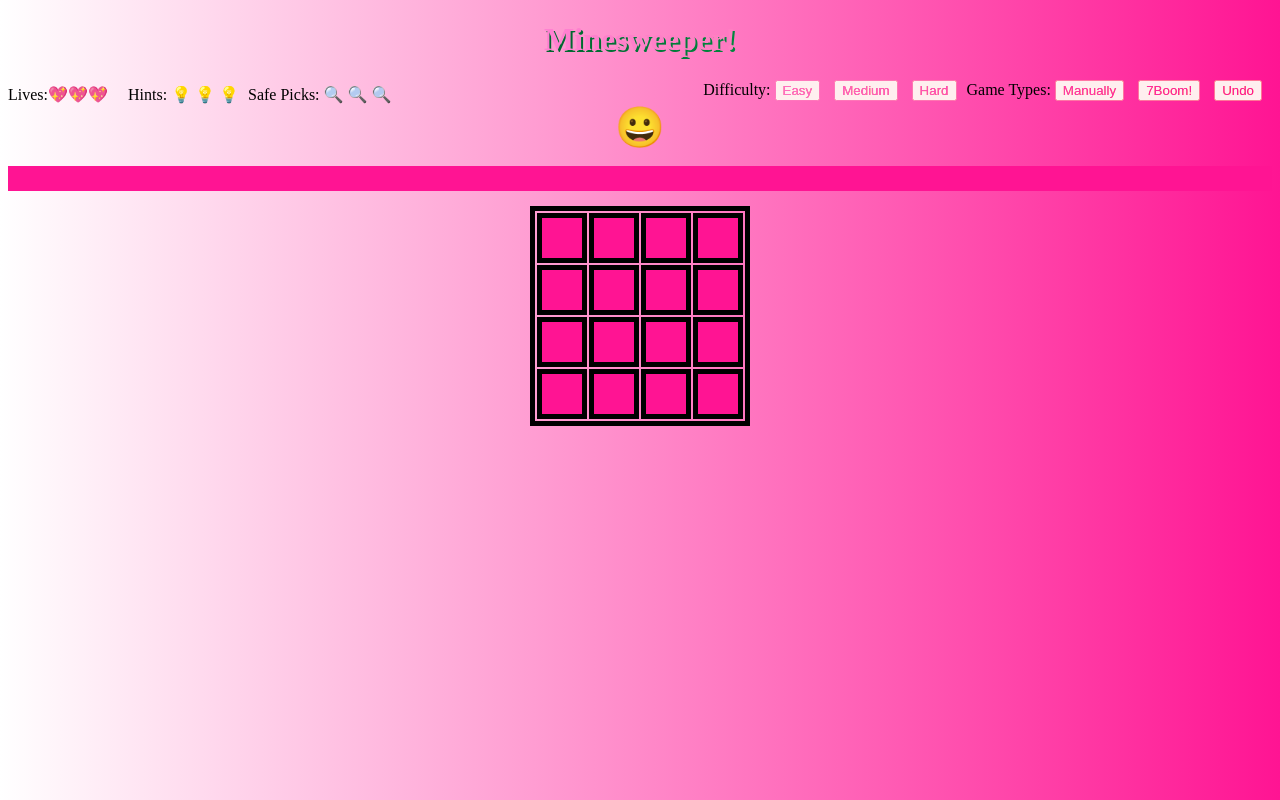
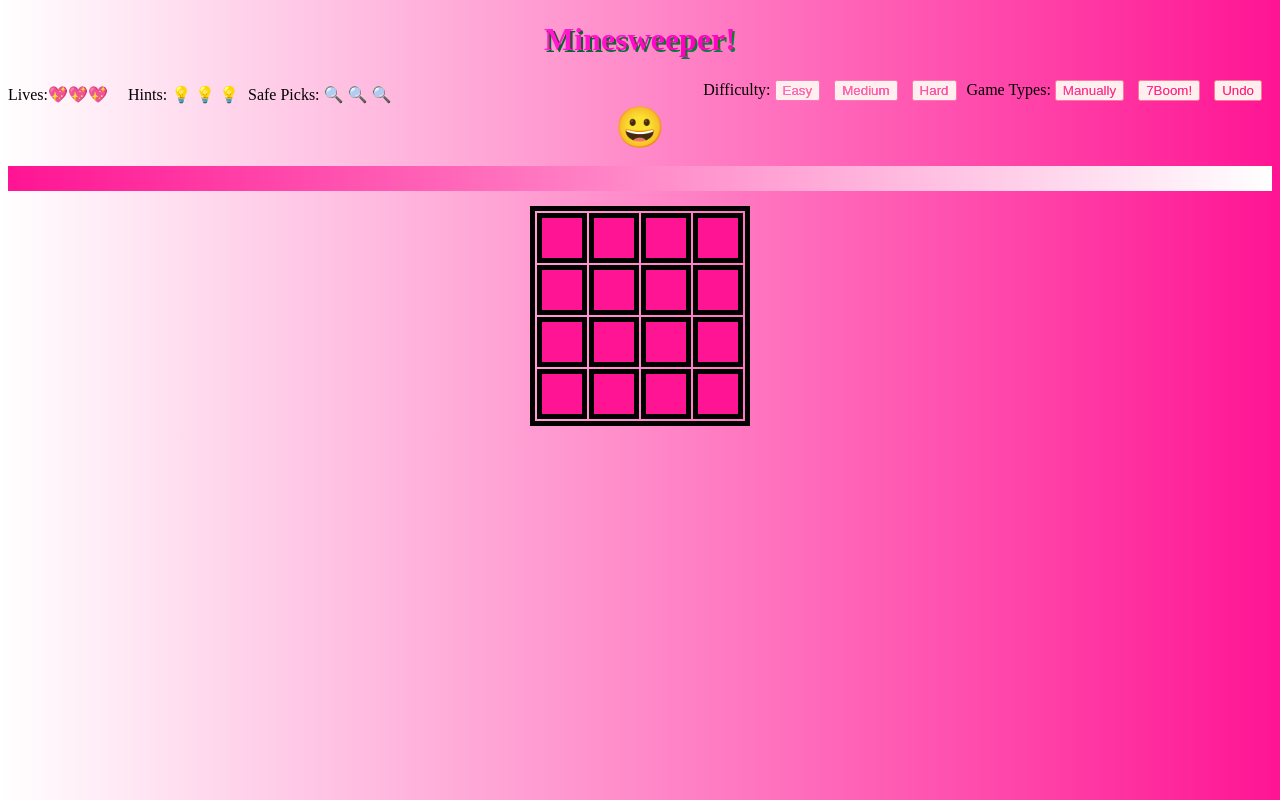
Before and after one commit to rotembub/Minesweeper, a plain HTML site: page index.html in a window 1280 px wide. Drawn offline with Linux system fonts and the light colour scheme.

Commit message:
Add files via upload

```diff
--- a/css/main.css
+++ b/css/main.css
@@ -6,7 +6,7 @@ html{
 }
 h1{
     color: green;
-    mix-blend-mode:exclusion;
+    mix-blend-mode:difference;
     text-shadow: 2px 2px white;
 
     text-align: center;
@@ -129,7 +129,7 @@ tr{
     margin-left: auto;
     margin-right: auto;
     text-align: center;
-    background-color: deeppink;
+    background-image: linear-gradient(to left, white , deeppink);
     color:white;
 
 }
--- a/index.html
+++ b/index.html
@@ -15,7 +15,7 @@
     <div class="modal">
 
         You have <span class='win'>WON!</span><span class="lose">LOST!</span><br>
-        <button class="btn" onclick="restart()">Play Again?</button>
+        <br><button class="btn" onclick="restart()">Play Again?</button>
     </div>
 
     <div class="items">
```
